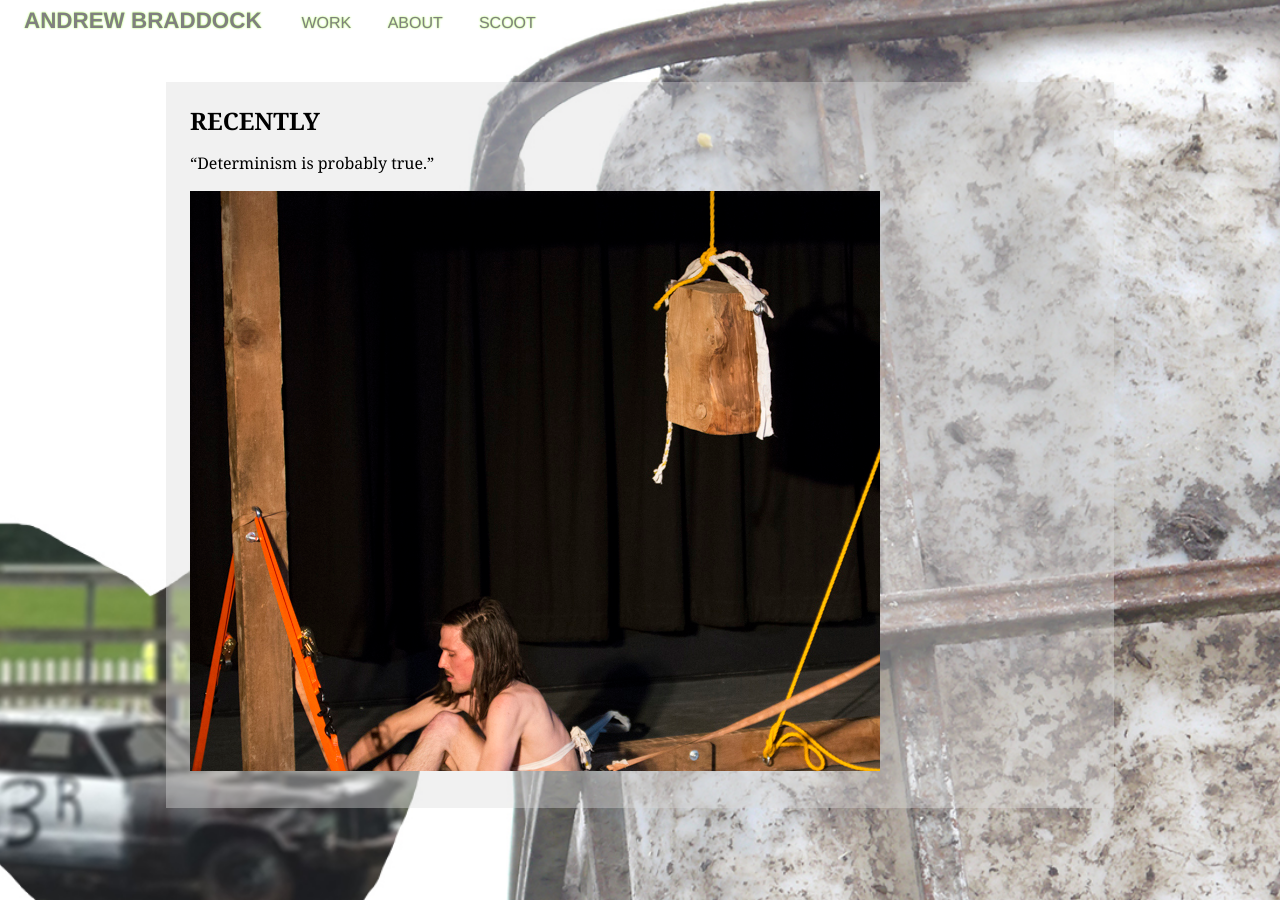
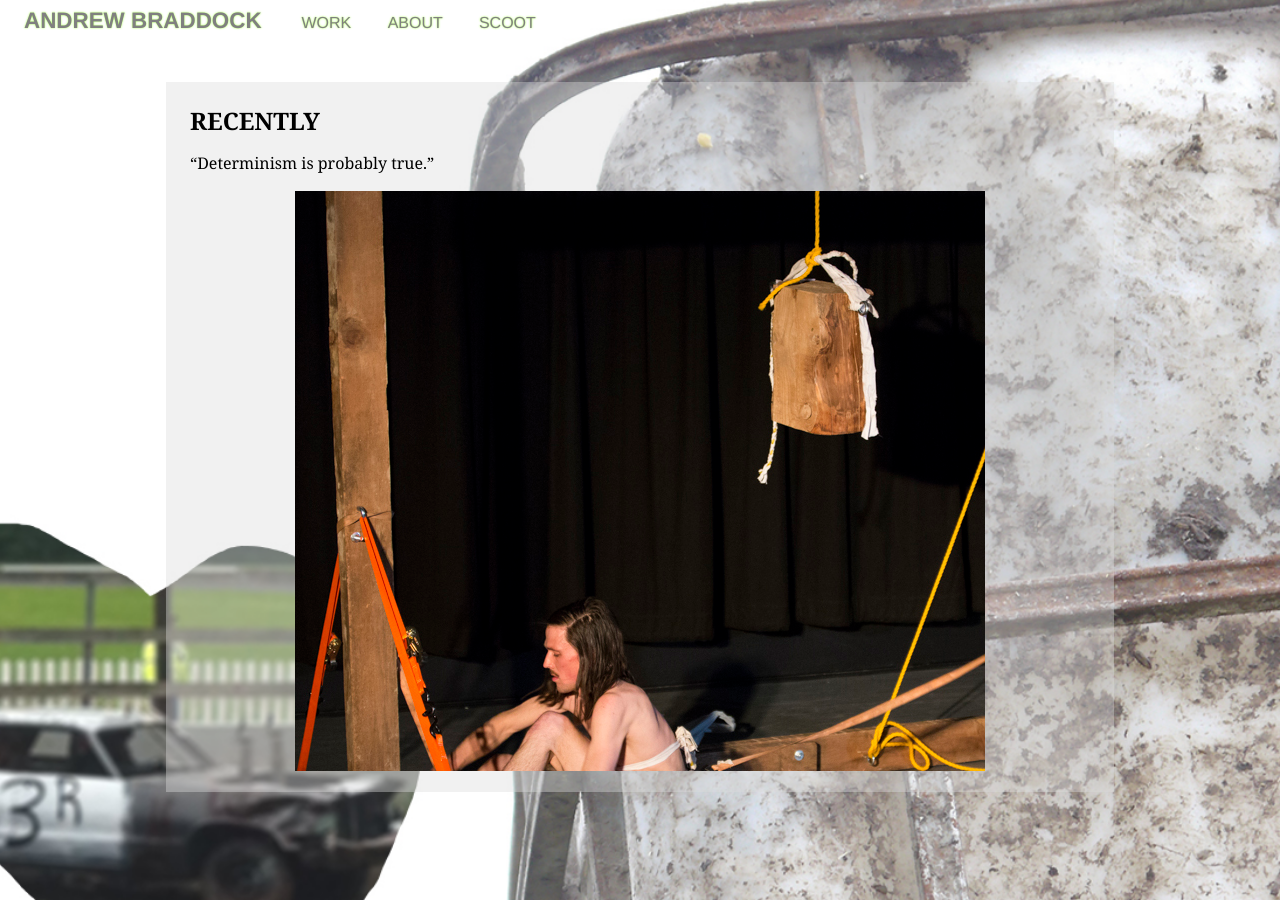
Before and after one commit to scootfence/scootfence.github.io, a Jekyll site: the page built from scoot.md, in a window 1280 px wide. Built offline with Jekyll 4.4.1, drawn with Linux system fonts in a browser that asks for light colours; Markdown is read by kramdown in place of the engine named in the settings.

Commit message:
Update scoot.md

```diff
--- a/scoot.md
+++ b/scoot.md
@@ -7,4 +7,4 @@ layout: pages
 
 "Determinism is probably true."
 
-<img src="/ABraddock.jpg">
+<center><img src="/ABraddock.jpg"></center>
```
